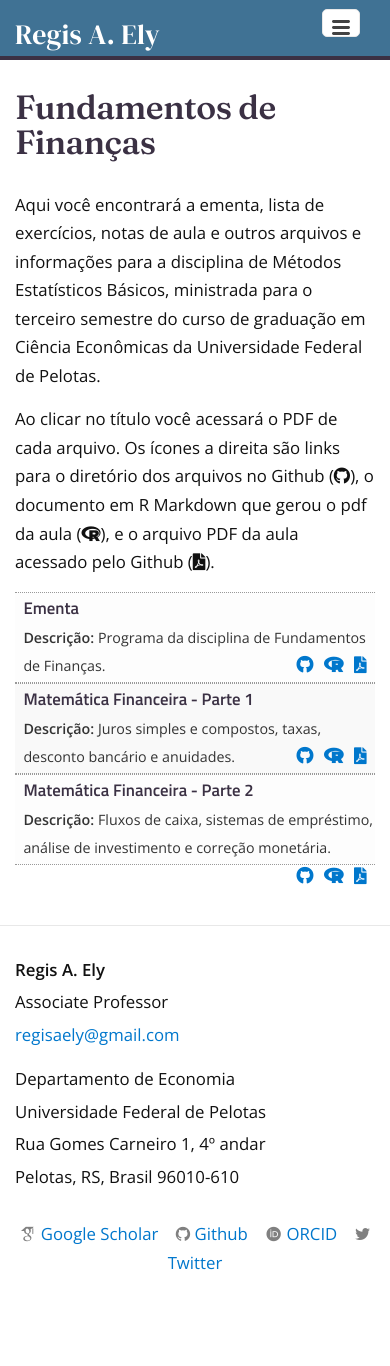
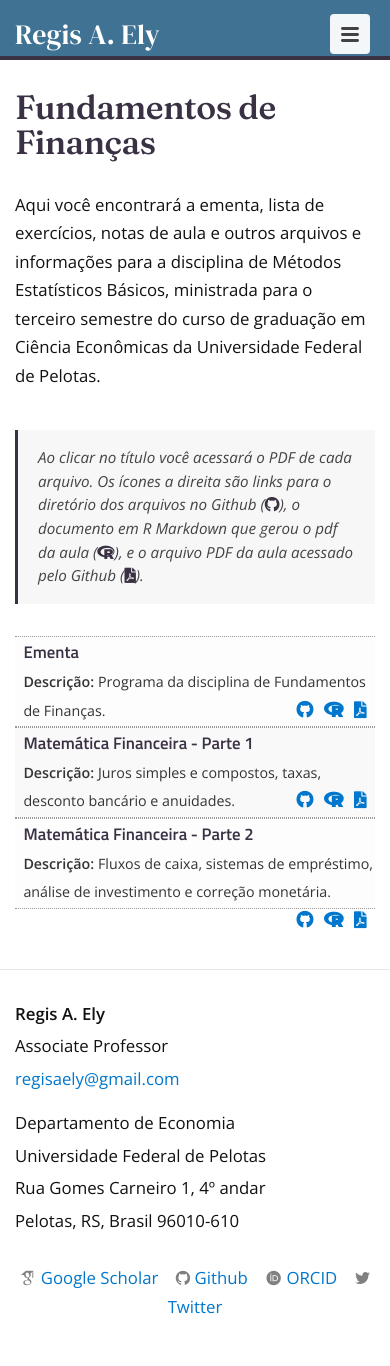
Before and after one commit to regisely/regisely.github.io, a Jekyll site: the page built from teaching/finance.md, in a window 390 px wide. Built offline with Jekyll 4.4.1, drawn with Linux system fonts in a browser that asks for light colours; nearby versions of some CDN libraries; some web fonts are replaced; before the commit the page ends 1322 px from its top, so only the background shows below that.

Commit message:
Change design and mobile support

```diff
--- a/_sass/_header.scss
+++ b/_sass/_header.scss
@@ -8,6 +8,7 @@
     background: #407294;
     // Positioning context for the mobile navigation icon
     position: relative;
+    z-index: 100;
 
 }
 
@@ -208,24 +209,25 @@
 
     @include media-query($on-palm) {
         position: absolute;
-        top: 9px;
-        right: 30px;
-        background-color: $background-color;
-        border: 1px solid $grey-color-light;
-        border-radius: 5px;
+        top: 14px;
+        right: 20px;
+        background: transparent;
+        border: 0;
         text-align: right;
 
         .menu-icon {
             display: block;
             float: right;
-            width: 36px;
-            height: 26px;
+            width: 40px;
+            height: 40px;
+            padding: 12px 10px;
             line-height: 0;
-            padding-top: 10px;
             text-align: center;
-            background: transparent;
+            background: rgba(#fff, 0.94);
             border: 0;
+            border-radius: 4px;
             cursor: pointer;
+            transition: background 0.2s ease;
 
             > svg {
                 width: 18px;
@@ -237,19 +239,12 @@
             }
         }
 
-        .trigger {
-            clear: both;
-            display: none;
+        &.is-open .menu-icon {
+            background: #fff;
         }
 
-        &.is-open .trigger {
-            display: block;
-            padding-bottom: 5px;
-        }
-
-        .page-link {
-            display: block;
-            padding: 5px 10px;
+        .trigger {
+            display: none;
         }
     }
 }
--- a/_sass/_layout.scss
+++ b/_sass/_layout.scss
@@ -234,6 +234,12 @@
         font-variation-settings: "opsz" 48, "SOFT" 60;
         font-weight: 550;
         letter-spacing: -0.01em;
+        margin-top: 3rem;
+    }
+
+    > h2:first-child,
+    > *:first-child + h2 {
+        margin-top: 0;
     }
 
     h3 {
@@ -255,6 +261,22 @@
 
 						.footnotes ol li {list-style-type:decimal;}
 						.footnotes ol {font-size:.85em; color:#666666;}
+
+.teaching-note {
+    margin: 2.5rem 0 2rem;
+    padding: 1rem 1.25rem;
+    border-left: 3px solid $clemson-purple;
+    background: rgba($clemson-purple, 0.04);
+    font-style: italic;
+    font-size: 0.95rem;
+    line-height: 1.55;
+    color: rgba(#111, 0.78);
+
+    i {
+        font-style: normal;
+        color: $clemson-purple;
+    }
+}
 
 html {
   overflow-y: scroll;
--- a/_sass/_mobile-header.scss
+++ b/_sass/_mobile-header.scss
@@ -4,43 +4,117 @@
         display: none;
     }
 
+    /* Full-width dropdown panel below the header */
+    .site-nav .trigger {
+        display: none;
+        position: absolute;
+        top: 100%;
+        left: 0;
+        right: 0;
+        margin: 0;
+        background: #fff;
+        border-top: 1px solid rgba(0, 0, 0, 0.06);
+        box-shadow: 0 14px 36px rgba(0, 0, 0, 0.12);
+        padding: 0.4rem 0;
+        z-index: 99;
+        animation: mobile-nav-in 0.2s ease-out both;
+    }
+
+    .site-nav.is-open .trigger {
+        display: block;
+    }
+
     .site-nav .menu {
         display: block;
-        background: #fff;
-        box-shadow: 0 2px 8px rgba(0, 0, 0, 0.15);
-        min-width: 215px;
-        padding: 4px 0;
+        background: transparent;
+        box-shadow: none;
+        padding: 0;
+        min-width: 0;
+        margin: 0;
+        text-align: left;
+        float: none;
+        font-size: 100%;
     }
 
     .site-nav .menu > li {
         display: block;
         height: auto;
         margin: 0;
+        padding: 0;
+        border-top: 1px solid rgba(0, 0, 0, 0.05);
         text-align: left;
     }
 
-    .site-nav .menu a {
-        color: $clemson-purple;
-        padding: 8px 16px;
-        background: #fff;
+    .site-nav .menu > li:first-child {
+        border-top: 0;
     }
 
+    .site-nav .menu > li.is-current {
+        background: rgba($clemson-purple, 0.04);
+    }
+
+    .site-nav .menu a,
+    .site-nav .menu a:hover {
+        display: block;
+        color: $clemson-purple;
+        background: transparent;
+        padding: 14px 28px;
+        font-family: 'Titillium Web', sans-serif;
+        font-size: 0.88rem;
+        font-weight: 600;
+        letter-spacing: 0.04em;
+        text-transform: uppercase;
+        line-height: 1.3;
+    }
+
+    .site-nav .menu > li > .page-link::after {
+        display: none;
+    }
+
+    /* Teaching submenu — shown indented, always visible when menu is open */
     .site-nav .sub-menu {
         visibility: visible;
         opacity: 1;
         transform: none;
         position: static;
-        display: none;
+        display: block;
         box-shadow: none;
         border: 0;
-        padding: 0 0 0 16px;
+        padding: 0 0 0.4rem;
+        margin: 0;
         min-width: 0;
         right: auto;
         top: auto;
         transition: none;
+        background: rgba($clemson-purple, 0.03);
     }
 
-    .site-nav .menu-item.is-open > .sub-menu {
-        display: block;
+    .site-nav .sub-menu li {
+        border: 0;
+    }
+
+    .site-nav .sub-menu li a,
+    .site-nav .sub-menu li a:hover {
+        padding: 10px 28px 10px 44px;
+        font-size: 0.82rem;
+        text-transform: none;
+        font-weight: 400;
+        letter-spacing: 0.01em;
+        color: rgba($clemson-purple, 0.85);
+    }
+
+    .site-nav .sub-menu a::before {
+        display: none;
     }
 }
+
+@keyframes mobile-nav-in {
+    from {
+        opacity: 0;
+        transform: translateY(-6px);
+    }
+    to {
+        opacity: 1;
+        transform: translateY(0);
+    }
+}
--- a/js/nav.js
+++ b/js/nav.js
@@ -3,22 +3,26 @@
     var btn = nav && nav.querySelector('.menu-icon');
     if (!nav || !btn) return;
 
+    function close() {
+        nav.classList.remove('is-open');
+        btn.setAttribute('aria-expanded', 'false');
+    }
+
     btn.addEventListener('click', function (e) {
         e.preventDefault();
+        e.stopPropagation();
         var open = nav.classList.toggle('is-open');
         btn.setAttribute('aria-expanded', open ? 'true' : 'false');
     });
 
-    var mobileQuery = window.matchMedia('(max-width: 600px)');
-    var items = nav.querySelectorAll('.menu-item > .page-link');
-    Array.prototype.forEach.call(items, function (link) {
-        var li = link.parentElement;
-        if (!li.querySelector('.sub-menu')) return;
-        link.addEventListener('click', function (e) {
-            if (mobileQuery.matches) {
-                e.preventDefault();
-                li.classList.toggle('is-open');
-            }
-        });
+    var links = nav.querySelectorAll('.trigger a');
+    Array.prototype.forEach.call(links, function (link) {
+        link.addEventListener('click', close);
+    });
+
+    document.addEventListener('click', function (e) {
+        if (nav.classList.contains('is-open') && !nav.contains(e.target)) {
+            close();
+        }
     });
 })();
--- a/teaching/finance.md
+++ b/teaching/finance.md
@@ -7,6 +7,7 @@
 Aqui você encontrará a ementa, lista de exercícios, notas de aula e outros arquivos e informações para a disciplina de Métodos Estatísticos Básicos, ministrada para o terceiro semestre do curso de graduação em Ciência Econômicas da Universidade Federal de Pelotas.
 
 Ao clicar no título você acessará o PDF de cada arquivo. Os ícones a direita são links para o diretório dos arquivos no Github (<i class="fab fa-github"></i>), o documento em R Markdown que gerou o pdf da aula (<i class="fab fa-r-project"></i>), e o arquivo PDF da aula acessado pelo Github (<i class="fas fa-file-pdf"></i>).
+{: .teaching-note}
 
 <ul id="archive">
 {% for lectures in site.data.finance %}
```
Also changed, not shown: teaching/basicstat.md (+1 -0 lines), teaching/timeseries.md (+1 -0 lines).
